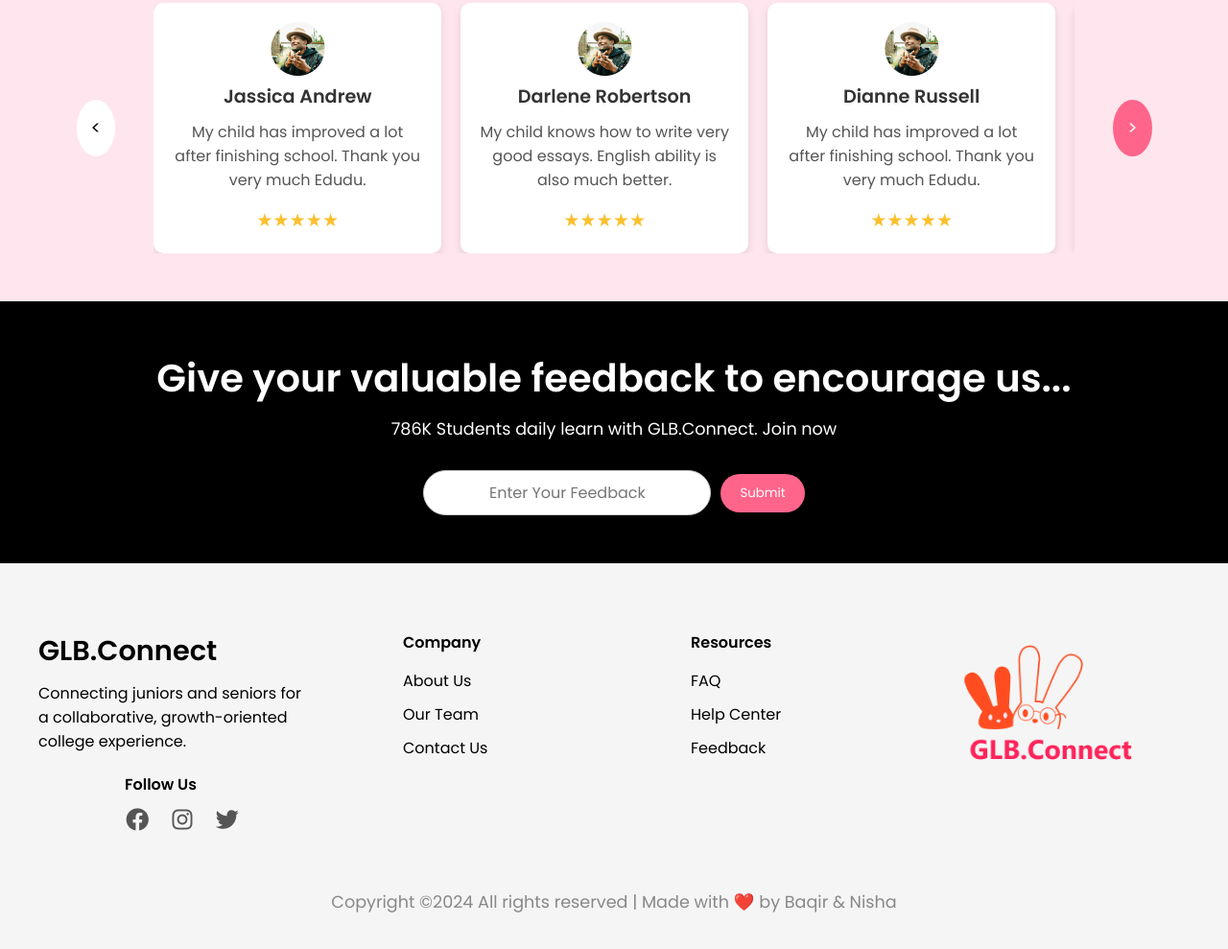
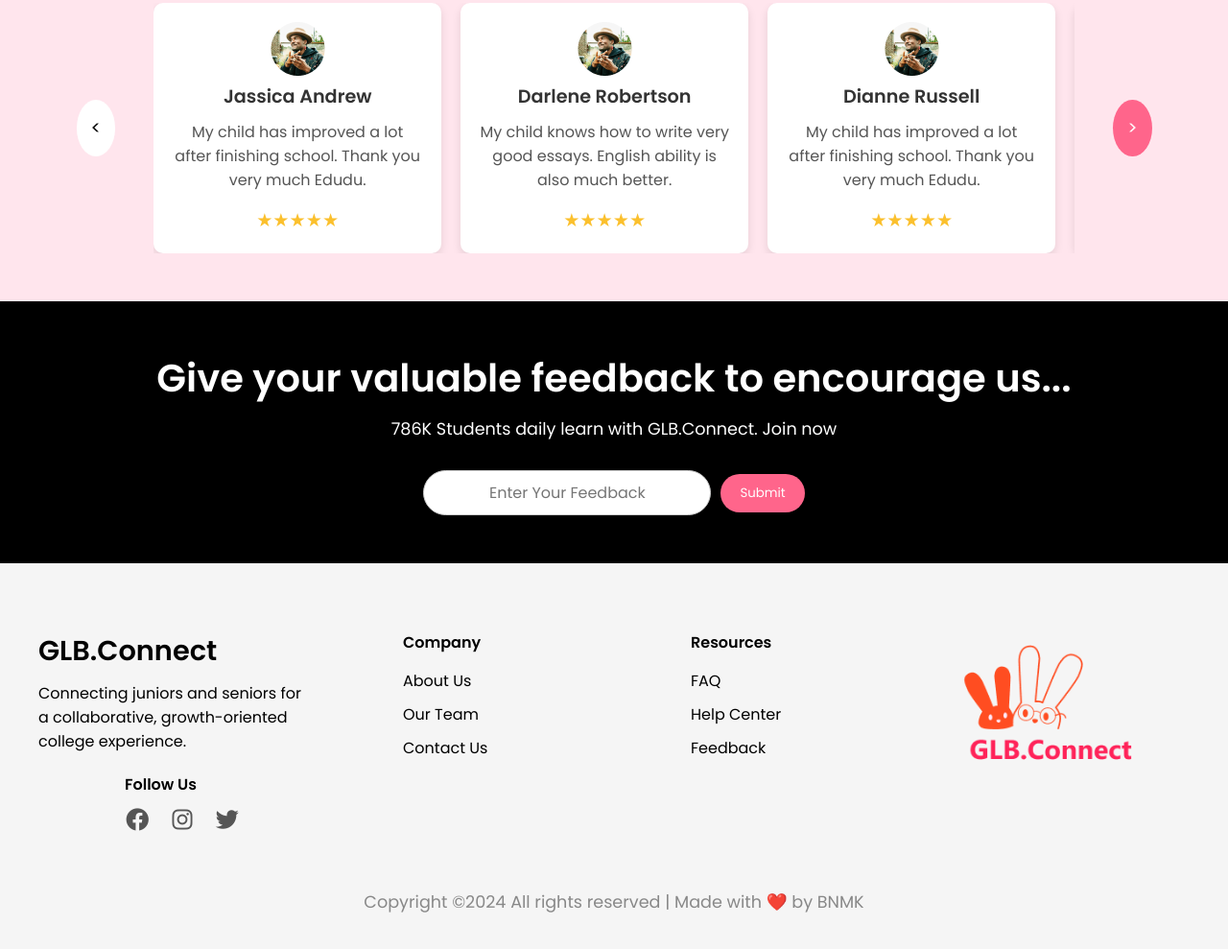
Before and after one commit to mb-aarfi/GLB.Connect, a plain HTML site: page index.html in a window 1280 px wide. Shown: the part 3719-4708 px from the top of the page at 96% size. Drawn offline with Linux system fonts and the light colour scheme.

Commit message:
Update index.html

```diff
--- a/index.html
+++ b/index.html
@@ -285,7 +285,7 @@
         </div>
     </div>
     <div class="footer-bottom">
-        <p>Copyright ©2024 All rights reserved | Made with ❤️ by Baqir & Nisha</p>
+        <p>Copyright ©2024 All rights reserved | Made with ❤️ by BNMK</p>
     </div>
 </footer>
 
```
